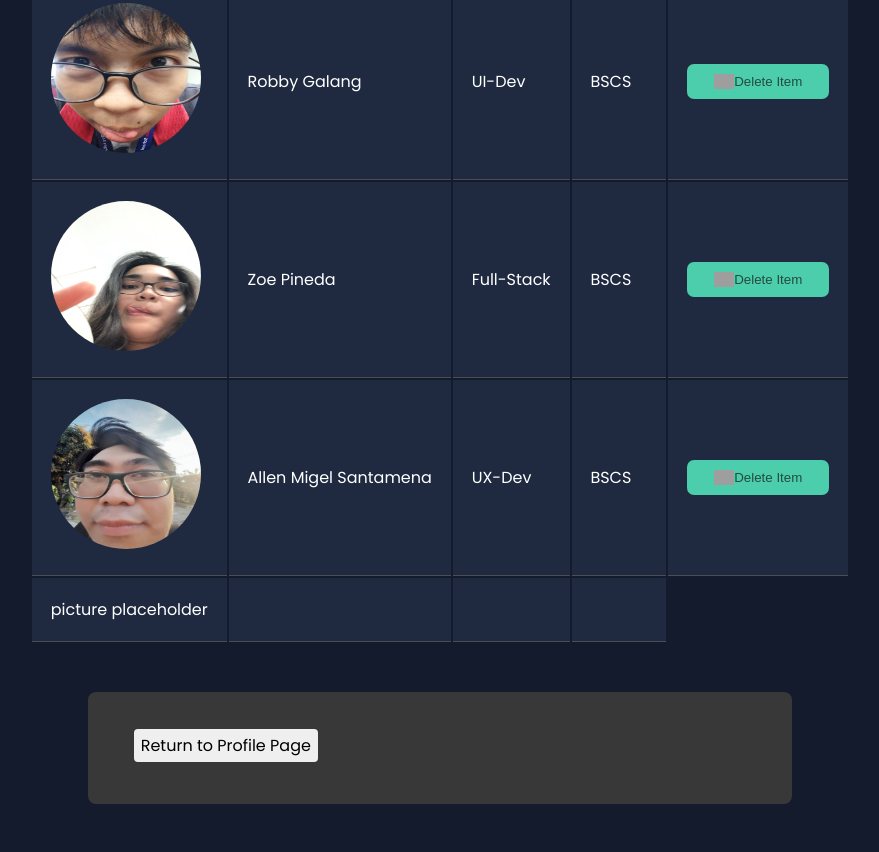
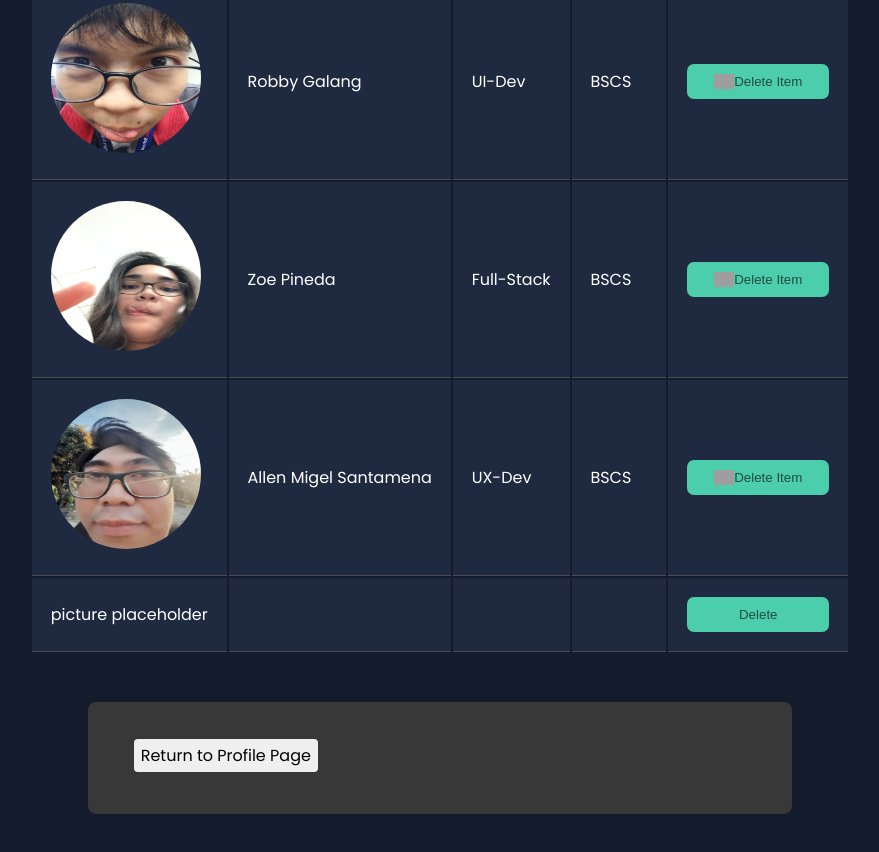
Before and after one commit to zowowo/lab-exercise02, a plain HTML site: page index2.html in a window 1280 px wide. Shown: the part 372-1224 px from the top of the page, without its empty margins (208-1087 px from the left). Drawn offline with Linux system fonts and the light colour scheme; grey boxes are pictures that could not be loaded.

Commit message:
Delete Button Moments
delete button added when submitting form

```diff
--- a/index2.html
+++ b/index2.html
@@ -91,10 +91,10 @@
     </div>
     <form id="formtbl">
         <fieldset>
-            <input type="button" value="Return to Profile Page" id="return-btn" onclick='window.location.replace("index.html")'/>
+            <input type="button" value="Return to Profile Page" id="return-btn" onclick='window.location.replace("index.html")' />
         </fieldset>
     </form>
-
+    <script type="text/javascript" src="index.js"></script>
     <script>
         let urlParams = new URLSearchParams(window.location.search);
         let name = urlParams.get('name')
@@ -108,11 +108,13 @@
         let nameCell = row.insertCell(1);
         let roleCell = row.insertCell(2);
         let courseCell = row.insertCell(3);
+        let buttonCell = row.insertCell(4);
 
         pictureCell.innerHTML = "picture placeholder";
         nameCell.innerHTML = name;
         courseCell.innerHTML = course;
         roleCell.innerHTML = role;
+        buttonCell.innerHTML = "<button class='button' onclick='removeRow(this);'>Delete</button>";
 
     </script>
 
```
Lines whose indentation alone changed are shown as unchanged.
